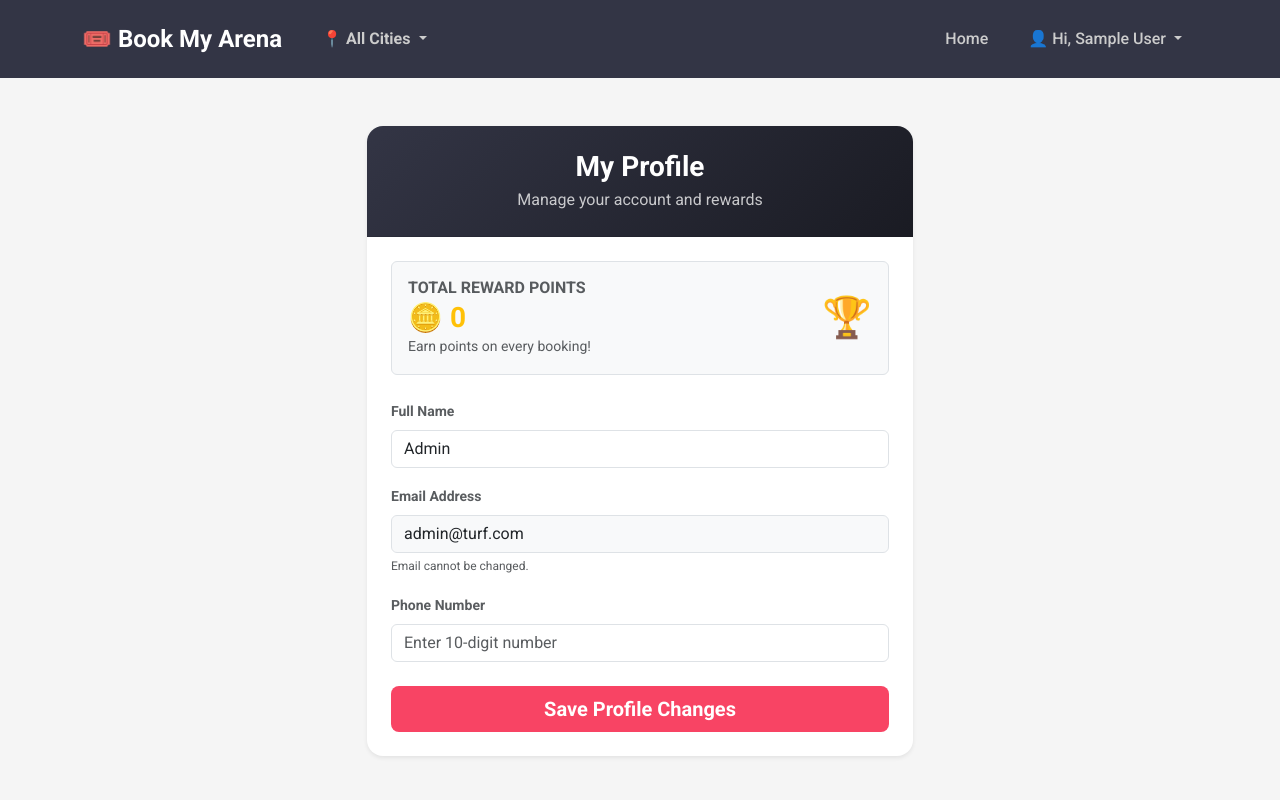
After one commit to NikhilChakre310/Turf_Booking_System, a Flask app: page /profile in a window 1280 px wide. The commit adds this page. Run offline with Flask 3, Linux system fonts and the light colour scheme; the visitor is signed in with stand-in values (Sample User, id 1); data comes from the database, SQL or seed files in the repository.

Commit message:
Add BookMyShow Enterprise Features: Multi-City, Loyalty Points, User Profiles, Category Filters

```diff
--- a/app.py
+++ b/app.py
@@ -11,7 +11,6 @@ load_dotenv()
 app = Flask(__name__)
 app.secret_key = os.environ.get("SECRET_KEY", "fallback_dev_secret_key_123")
 DB_NAME = "turf.db"
-# Get the UPI ID from environment, or use a placeholder
 BUSINESS_UPI_ID = os.environ.get("UPI_ID", "your-business-upi@ybl")
 
 def init_db():
@@ -22,11 +21,14 @@ def init_db():
                     name TEXT NOT NULL,
                     email TEXT UNIQUE NOT NULL,
                     password TEXT NOT NULL,
+                    phone TEXT,
+                    loyalty_points INTEGER DEFAULT 0,
                     is_admin INTEGER DEFAULT 0)''')
     c.execute('''CREATE TABLE IF NOT EXISTS turfs (
                     id INTEGER PRIMARY KEY AUTOINCREMENT,
                     name TEXT NOT NULL,
                     sport TEXT NOT NULL,
+                    city TEXT DEFAULT 'Mumbai',
                     price INTEGER NOT NULL,
                     image TEXT NOT NULL,
                     description TEXT)''')
@@ -59,26 +61,28 @@ def init_db():
     c.execute("SELECT * FROM turfs")
     if not c.fetchone():
         sample_turfs = [
-            ("Green Arena", "Football", 1000, "https://images.unsplash.com/photo-1529900845347-1510af14c552?auto=format&fit=crop&w=600&q=80", "Premium 5v5 football turf with artificial grass."),
-            ("Smashers Ground", "Cricket", 800, "https://images.unsplash.com/photo-1540747913346-19e32dc3e97e?auto=format&fit=crop&w=600&q=80", "Box cricket turf with high nets and bright lighting.")
+            ("Green Arena", "Football", "Mumbai", 1000, "https://images.unsplash.com/photo-1529900845347-1510af14c552?auto=format&fit=crop&w=600&q=80", "Premium 5v5 football turf with artificial grass."),
+            ("Smashers Ground", "Cricket", "Delhi", 800, "https://images.unsplash.com/photo-1540747913346-19e32dc3e97e?auto=format&fit=crop&w=600&q=80", "Box cricket turf with high nets and bright lighting.")
         ]
-        c.executemany("INSERT INTO turfs (name, sport, price, image, description) VALUES (?, ?, ?, ?, ?)", sample_turfs)
+        c.executemany("INSERT INTO turfs (name, sport, city, price, image, description) VALUES (?, ?, ?, ?, ?, ?)", sample_turfs)
 
     conn.commit()
     conn.close()
 
 def upgrade_db():
     conn = sqlite3.connect(DB_NAME)
-    try:
-        conn.execute("ALTER TABLE bookings ADD COLUMN total_amount INTEGER DEFAULT 0")
-        conn.execute("ALTER TABLE bookings ADD COLUMN qr_data TEXT")
-    except:
-        pass # Columns already exist
-
-    try:
-        conn.execute("ALTER TABLE bookings ADD COLUMN utr_number TEXT")
-    except:
-        pass # Column already exists
+    try: conn.execute("ALTER TABLE turfs ADD COLUMN city TEXT DEFAULT 'Mumbai'")
+    except: pass
+    try: conn.execute("ALTER TABLE users ADD COLUMN phone TEXT")
+    except: pass
+    try: conn.execute("ALTER TABLE users ADD COLUMN loyalty_points INTEGER DEFAULT 0")
+    except: pass
+    try: conn.execute("ALTER TABLE bookings ADD COLUMN total_amount INTEGER DEFAULT 0")
+    except: pass
+    try: conn.execute("ALTER TABLE bookings ADD COLUMN qr_data TEXT")
+    except: pass
+    try: conn.execute("ALTER TABLE bookings ADD COLUMN utr_number TEXT")
+    except: pass
     conn.commit()
     conn.close()
 
@@ -91,14 +95,37 @@ with app.app_context():
     init_db()
     upgrade_db()
 
+@app.context_processor
+def inject_cities():
+    try:
+        conn = get_db()
+        cities = [row['city'] for row in conn.execute("SELECT DISTINCT city FROM turfs WHERE city IS NOT NULL").fetchall()]
+        conn.close()
+    except:
+        cities = []
+    return dict(available_cities=cities)
+
 @app.route('/')
 def index():
     conn = get_db()
     search = request.args.get('search', '')
+    city = request.args.get('city', '')
+    category = request.args.get('category', '')
+
+    query = "SELECT * FROM turfs WHERE 1=1"
+    params = []
+
     if search:
-        turfs = conn.execute("SELECT * FROM turfs WHERE name LIKE ? OR sport LIKE ?", ('%'+search+'%', '%'+search+'%')).fetchall()
-    else:
-        turfs = conn.execute("SELECT * FROM turfs").fetchall()
+        query += " AND (name LIKE ? OR sport LIKE ?)"
+        params.extend(['%'+search+'%', '%'+search+'%'])
+    if city:
+        query += " AND city = ?"
+        params.append(city)
+    if category:
+        query += " AND sport = ?"
+        params.append(category)
+
+    turfs = conn.execute(query, params).fetchall()
 
     # Get average ratings
     turfs_with_ratings = []
@@ -109,17 +136,18 @@ def index():
         turfs_with_ratings.append(t_dict)
 
     conn.close()
-    return render_template('index.html', turfs=turfs_with_ratings)
+    return render_template('index.html', turfs=turfs_with_ratings, current_city=city, current_category=category)
 
 @app.route('/register', methods=['GET', 'POST'])
 def register():
     if request.method == 'POST':
         name = request.form['name']
         email = request.form['email']
+        phone = request.form['phone']
         password = generate_password_hash(request.form['password'])
         conn = get_db()
         try:
-            conn.execute("INSERT INTO users (name, email, password) VALUES (?, ?, ?)", (name, email, password))
+            conn.execute("INSERT INTO users (name, email, phone, password) VALUES (?, ?, ?, ?)", (name, email, phone, password))
             conn.commit()
             flash('Registration successful! Please login.', 'success')
             return redirect(url_for('login'))
@@ -153,6 +181,24 @@ def logout():
     session.clear()
     flash('Logged out successfully.', 'success')
     return redirect(url_for('index'))
+
+@app.route('/profile', methods=['GET', 'POST'])
+def profile():
+    if 'user_id' not in session:
+        return redirect(url_for('login'))
+
+    conn = get_db()
+    if request.method == 'POST':
+        phone = request.form['phone']
+        name = request.form['name']
+        conn.execute("UPDATE users SET name=?, phone=? WHERE id=?", (name, phone, session['user_id']))
+        conn.commit()
+        session['name'] = name
+        flash('Profile updated successfully!', 'success')
+
+    user = conn.execute("SELECT * FROM users WHERE id = ?", (session['user_id'],)).fetchone()
+    conn.close()
+    return render_template('profile.html', user=user)
 
 @app.route('/turf/<int:id>', methods=['GET', 'POST'])
 def turf(id):
@@ -208,13 +254,11 @@ def checkout():
         final_price -= discount
         flash('WELCOME50 Promo applied! 50% off.', 'success')
 
-    # Generate UPI URI string
     merchant_name = "BookMyArena"
     upi_url = f"upi://pay?pa={BUSINESS_UPI_ID}&pn={merchant_name}&am={final_price}&cu=INR"
 
     if request.method == 'POST':
         utr_number = request.form.get('utr_number', '')
-
         if not utr_number or len(utr_number) < 8:
             flash('Please enter a valid UTR / Transaction ID from your payment app.', 'danger')
             return redirect(request.url)
@@ -222,14 +266,20 @@ def checkout():
         conn = get_db()
         qr_data = f"BMA-{session['user_id']}-{booking['turf_id']}-{booking['date']}-{booking['time_slot'].replace(' ', '')}"
 
+        # Insert booking
         conn.execute('''INSERT INTO bookings (user_id, turf_id, date, time_slot, total_amount, qr_data, utr_number)
                         VALUES (?, ?, ?, ?, ?, ?, ?)''',
                      (session['user_id'], booking['turf_id'], booking['date'], booking['time_slot'], final_price, qr_data, utr_number))
+
+        # Add loyalty points (5% of final price)
+        points_earned = max(1, final_price // 20)
+        conn.execute("UPDATE users SET loyalty_points = loyalty_points + ? WHERE id = ?", (points_earned, session['user_id']))
+
         conn.commit()
         conn.close()
 
         session.pop('pending_booking', None)
-        flash('Payment Successful! Your ticket has been generated.', 'success')
+        flash(f'Payment Successful! Ticket generated. You earned {points_earned} reward points!', 'success')
         return redirect(url_for('dashboard'))
 
     return render_template('checkout.html', booking=booking, final_price=final_price, discount=discount, promo=promo, upi_url=upi_url, business_upi=BUSINESS_UPI_ID)
@@ -257,7 +307,7 @@ def dashboard():
         return redirect(url_for('login'))
 
     conn = get_db()
-    bookings = conn.execute('''SELECT b.id, b.turf_id, t.name, t.sport, b.date, b.time_slot, b.total_amount, b.qr_data, t.price
+    bookings = conn.execute('''SELECT b.id, b.turf_id, t.name, t.sport, t.city, b.date, b.time_slot, b.total_amount, b.qr_data, t.price
                                FROM bookings b
                                JOIN turfs t ON b.turf_id = t.id
                                WHERE b.user_id = ? ORDER BY b.date DESC''', (session['user_id'],)).fetchall()
@@ -304,9 +354,12 @@ def cancel_booking(id):
         elif (booking_dt - now).total_seconds() < 24 * 3600:
             flash('Cancellation Failed: You cannot cancel a booking within 24 hours of the slot time.', 'danger')
         else:
+            # Deduct loyalty points
+            points_to_deduct = max(1, booking['total_amount'] // 20) if booking['total_amount'] else 0
+            conn.execute("UPDATE users SET loyalty_points = MAX(0, loyalty_points - ?) WHERE id = ?", (points_to_deduct, session['user_id']))
             conn.execute("DELETE FROM bookings WHERE id = ?", (id,))
             conn.commit()
-            flash('Booking cancelled successfully. Refund initiated to original payment method.', 'success')
+            flash('Booking cancelled successfully. Refund initiated.', 'success')
     except Exception as e:
         flash('Error processing cancellation.', 'danger')
 
@@ -323,15 +376,16 @@ def admin():
     if request.method == 'POST':
         name = request.form['name']
         sport = request.form['sport']
+        city = request.form['city']
         price = request.form['price']
         image = request.form['image']
         desc = request.form['description']
-        conn.execute("INSERT INTO turfs (name, sport, price, image, description) VALUES (?, ?, ?, ?, ?)",
-                     (name, sport, price, image, desc))
+        conn.execute("INSERT INTO turfs (name, sport, city, price, image, description) VALUES (?, ?, ?, ?, ?, ?)",
+                     (name, sport, city, price, image, desc))
         conn.commit()
         flash('Turf added successfully!', 'success')
 
-    all_bookings = conn.execute('''SELECT b.id, u.name as user_name, t.name as turf_name, b.date, b.time_slot, b.total_amount, b.utr_number
+    all_bookings = conn.execute('''SELECT b.id, u.name as user_name, u.phone as user_phone, t.name as turf_name, b.date, b.time_slot, b.total_amount, b.utr_number
                                    FROM bookings b
                                    JOIN users u ON b.user_id = u.id
                                    JOIN turfs t ON b.turf_id = t.id ORDER BY b.date DESC''').fetchall()
--- a/templates/base.html
+++ b/templates/base.html
@@ -13,6 +13,20 @@
 <nav class="navbar navbar-expand-lg bms-navbar mb-4 py-3">
   <div class="container">
     <a class="navbar-brand" href="/">🎟️ Book My Arena</a>
+
+    <!-- City Selector Dropdown -->
+    <div class="nav-item dropdown d-none d-lg-block ms-4">
+        <a class="nav-link dropdown-toggle text-white fw-bold" href="#" id="cityDropdown" role="button" data-bs-toggle="dropdown">
+            📍 {{ request.args.get('city') or 'All Cities' }}
+        </a>
+        <ul class="dropdown-menu shadow-sm border-0">
+            <li><a class="dropdown-item" href="/">All Cities</a></li>
+            {% for c in available_cities %}
+                <li><a class="dropdown-item" href="/?city={{ c }}">{{ c }}</a></li>
+            {% endfor %}
+        </ul>
+    </div>
+
     <button class="navbar-toggler bg-light" type="button" data-bs-toggle="collapse" data-bs-target="#navbarNav">
       <span class="navbar-toggler-icon"></span>
     </button>
@@ -20,12 +34,21 @@
       <ul class="navbar-nav ms-auto align-items-center">
         <li class="nav-item"><a class="nav-link" href="/">Home</a></li>
         {% if session.get('user_id') %}
-            <li class="nav-item"><a class="nav-link" href="/dashboard">My Tickets</a></li>
-            {% if session.get('is_admin') %}
-                <li class="nav-item"><a class="nav-link" href="/admin">Admin</a></li>
-            {% endif %}
-            <li class="nav-item ms-lg-3">
-                <a class="btn btn-sm btn-outline-light" href="/logout">Logout ({{ session.get('name') }})</a>
+            <!-- User Dropdown Menu -->
+            <li class="nav-item dropdown ms-lg-3">
+                <a class="nav-link dropdown-toggle btn btn-sm btn-outline-light px-3 text-white border-white" href="#" id="userDropdown" role="button" data-bs-toggle="dropdown">
+                    👤 Hi, {{ session.get('name') }}
+                </a>
+                <ul class="dropdown-menu dropdown-menu-end shadow-sm border-0 mt-2">
+                    <li><a class="dropdown-item" href="/profile">My Profile & Rewards</a></li>
+                    <li><a class="dropdown-item" href="/dashboard">My Tickets</a></li>
+                    {% if session.get('is_admin') %}
+                    <li><hr class="dropdown-divider"></li>
+                    <li><a class="dropdown-item fw-bold text-danger" href="/admin">Admin Dashboard</a></li>
+                    {% endif %}
+                    <li><hr class="dropdown-divider"></li>
+                    <li><a class="dropdown-item" href="/logout">Logout</a></li>
+                </ul>
             </li>
         {% else %}
             <li class="nav-item ms-lg-3"><a class="btn btn-sm bms-btn px-4" href="/login">Sign In</a></li>
--- /dev/null
+++ b/templates/profile.html
@@ -0,0 +1,43 @@
+{% extends 'base.html' %}
+
+{% block content %}
+<div class="row justify-content-center">
+    <div class="col-md-6">
+        <div class="card shadow-sm border-0 rounded-4 mt-4">
+            <div class="card-header text-white text-center py-4 rounded-top-4" style="background: linear-gradient(135deg, #333545, #1a1b23);">
+                <h3 class="m-0 fw-bold">My Profile</h3>
+                <p class="mb-0 mt-1 opacity-75">Manage your account and rewards</p>
+            </div>
+            <div class="card-body p-4">
+
+                <!-- Loyalty Rewards Card -->
+                <div class="bg-light rounded p-3 mb-4 border d-flex align-items-center justify-content-between">
+                    <div>
+                        <h6 class="fw-bold text-uppercase text-muted mb-1">Total Reward Points</h6>
+                        <h3 class="fw-bold text-warning m-0">🪙 {{ user.loyalty_points }}</h3>
+                        <small class="text-muted">Earn points on every booking!</small>
+                    </div>
+                    <div class="fs-1">🏆</div>
+                </div>
+
+                <form method="POST">
+                    <div class="mb-3">
+                        <label class="form-label text-muted small fw-bold">Full Name</label>
+                        <input type="text" class="form-control" name="name" value="{{ user.name }}" required>
+                    </div>
+                    <div class="mb-3">
+                        <label class="form-label text-muted small fw-bold">Email Address</label>
+                        <input type="email" class="form-control bg-light" value="{{ user.email }}" disabled>
+                        <small class="text-muted" style="font-size: 0.75rem;">Email cannot be changed.</small>
+                    </div>
+                    <div class="mb-4">
+                        <label class="form-label text-muted small fw-bold">Phone Number</label>
+                        <input type="tel" class="form-control" name="phone" value="{{ user.phone if user.phone else '' }}" placeholder="Enter 10-digit number">
+                    </div>
+                    <button type="submit" class="btn bms-btn w-100 btn-lg">Save Profile Changes</button>
+                </form>
+            </div>
+        </div>
+    </div>
+</div>
+{% endblock %}
```
Also changed, not shown: templates/admin.html (+9 -2 lines), templates/index.html (+22 -6 lines).
